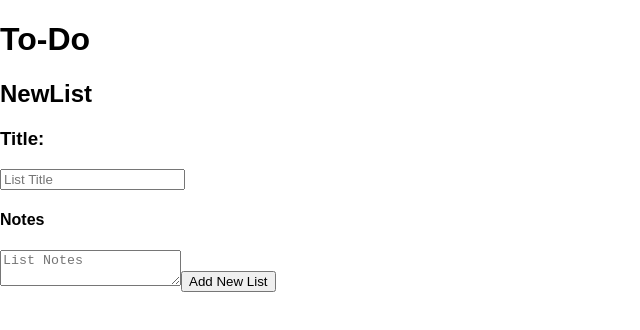
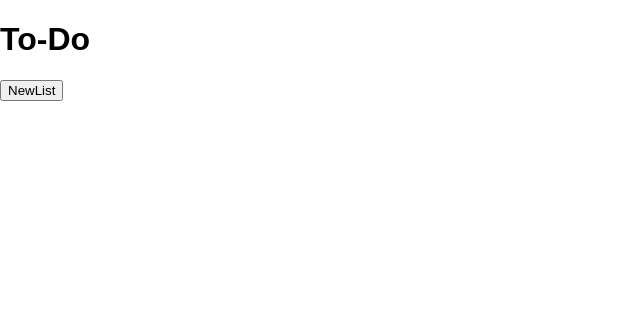
Before and after one commit to CollCrom/react-todo, a React (Create React App) app: page / in a window 1280 px wide. Shown: the top 330 px of the page, without its empty margins (0-640 px from the left). Built offline with nearby package versions, Linux system fonts and the light colour scheme.

Commit message:
push new lists into the state

```diff
--- a/src/App.js
+++ b/src/App.js
@@ -6,23 +6,30 @@ class App extends Component {
   constructor(){
     super();
     this.state = {
-      todo: []
+      todo: [],
+      makeNewList: false
     }
   }
   makeTodo = (list) =>{
     console.log(list ,'list')
     const state = this.state;
     state.todo.push(list);
+    state.makeNewList = false;
     console.log(state.todo, 'state')
     this.setState(state);
     console.log(this.state.todo, 'this.state')
+  }
+  showNew = () =>{
+    const state = this.state;
+    state.makeNewList = true;
+    this.setState(state);
   }
   render() {
     return (
       <div>
         <h1>To-Do</h1>
         <ShowTodo todo={this.state.todo}/>
-        <NewList makeTodo={this.makeTodo}/>
+        {!this.state.makeNewList ? <button onClick={this.showNew}>NewList</button> : <NewList makeTodo={this.makeTodo}/>}
       </div>
     );
   }
--- a/src/newList.js
+++ b/src/newList.js
@@ -20,14 +20,11 @@ class NewList extends Component {
 		e.preventDefault();
 		this.props.makeTodo(this.state.todo)
 		const state = this.state;
-		state.todo.title = '';
-		state.todo.note = '';
 		this.setState(state);
 	}
 	render(){
 		return(
 			<form>
-				<h2>NewList</h2>
 				<h3>Title:</h3>
 				<input name='title' type='text' onChange={this.handleChange} placeholder='List Title' value={this.state.todo.title}/>
 				<h4>Notes</h4>
--- a/src/showTodo.js
+++ b/src/showTodo.js
@@ -4,7 +4,7 @@ class ShowTodo extends Component {
 	render(){
 		const todoList = this.props.todo.map((item, i)=> {
 			return (<div key={i}>
-                <h3>ToDo: {item.title}</h3>
+                <h3>Title: {item.title}</h3>
                 <h4>Notes:</h4>
                 <p>{item.note}</p>
               </div>)
```
